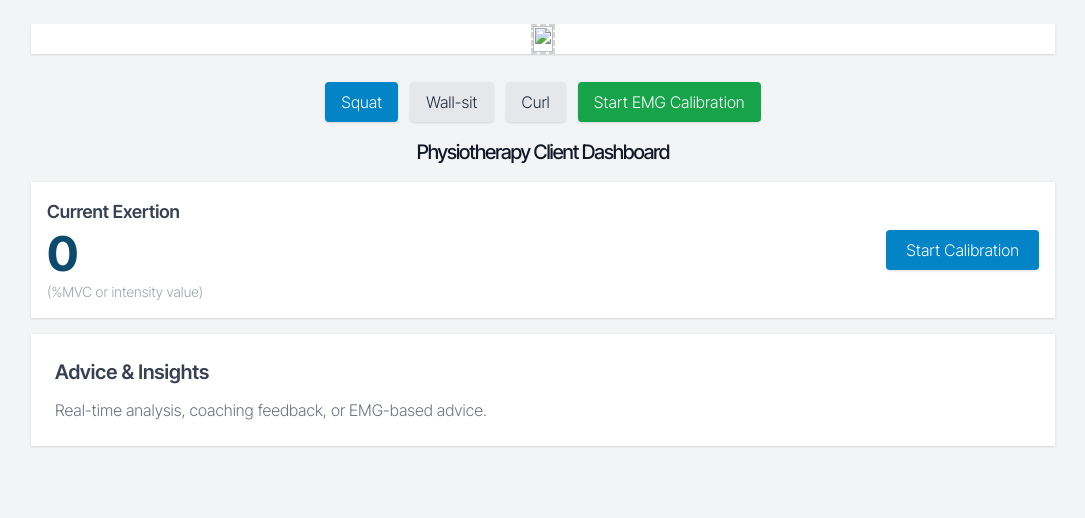
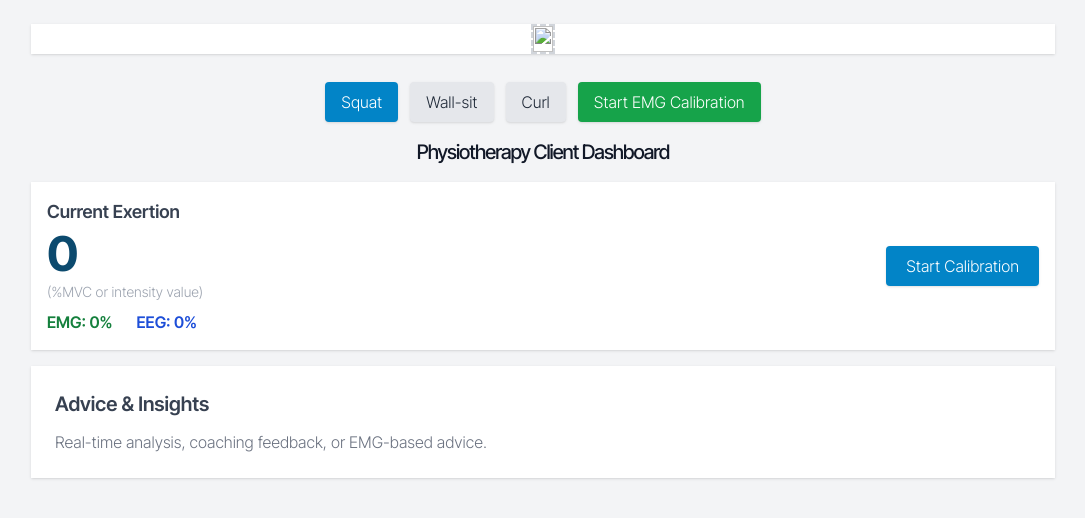
Before and after one commit to asheikh4/BEADDA, a Flask app: page / in a window 1280 px wide. Shown: the top 518 px of the page, without its empty margins (97-1182 px from the left). Run offline with Flask 3, Linux system fonts and the light colour scheme; some libraries are stand-ins or nearby versions.

Commit message:
working emg and eeg display

```diff
--- a/templates/index.html
+++ b/templates/index.html
@@ -66,6 +66,10 @@
           <h2 class="text-lg font-semibold text-gray-700 mb-1">Current Exertion</h2>
           <p id="counter" class="text-4xl md:text-5xl font-bold text-sky-900">0</p>
           <p class="text-gray-400 mt-1 text-sm">(%MVC or intensity value)</p>
+            <div class="mt-2 flex gap-6">
+              <span class="text-green-700 font-semibold">EMG: <span id="emgPercent">0%</span></span>
+              <span class="text-blue-700 font-semibold">EEG: <span id="eegPercent">0%</span></span>
+            </div>
         </div>
 
         <!-- Right: button, aligned to the right -->
@@ -134,6 +138,12 @@
     document.getElementById('btnCalibrateEMG').addEventListener('click', () => {
       socket.emit('start_emg_calibration', { message: 'User requested EMG calibration' });
     });
+
+      // Listen for live EMG/EEG percent updates
+      socket.on('live_percent_update', (data) => {
+        document.getElementById('emgPercent').textContent = data.emg_percent.toFixed(1) + '%';
+        document.getElementById('eegPercent').textContent = data.eeg_percent.toFixed(1) + '%';
+      });
   </script>
 </body>
 
```
Also changed, not shown: thisone.py (+7 -0 lines).
